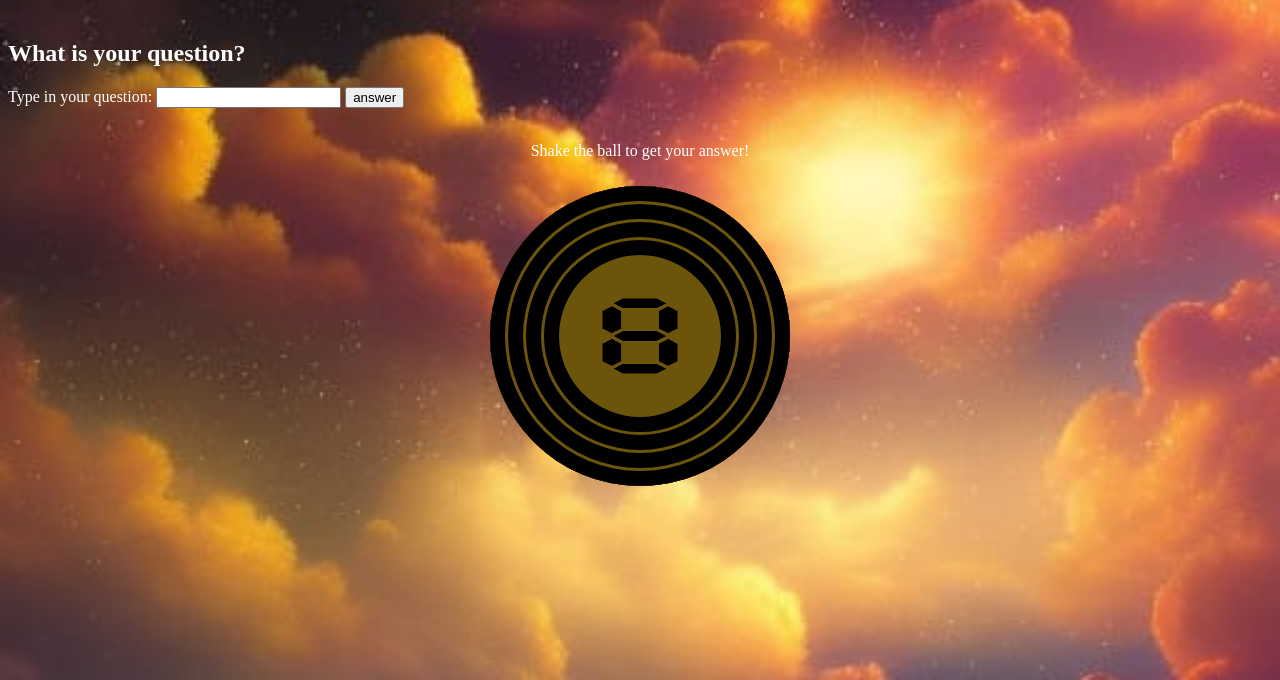
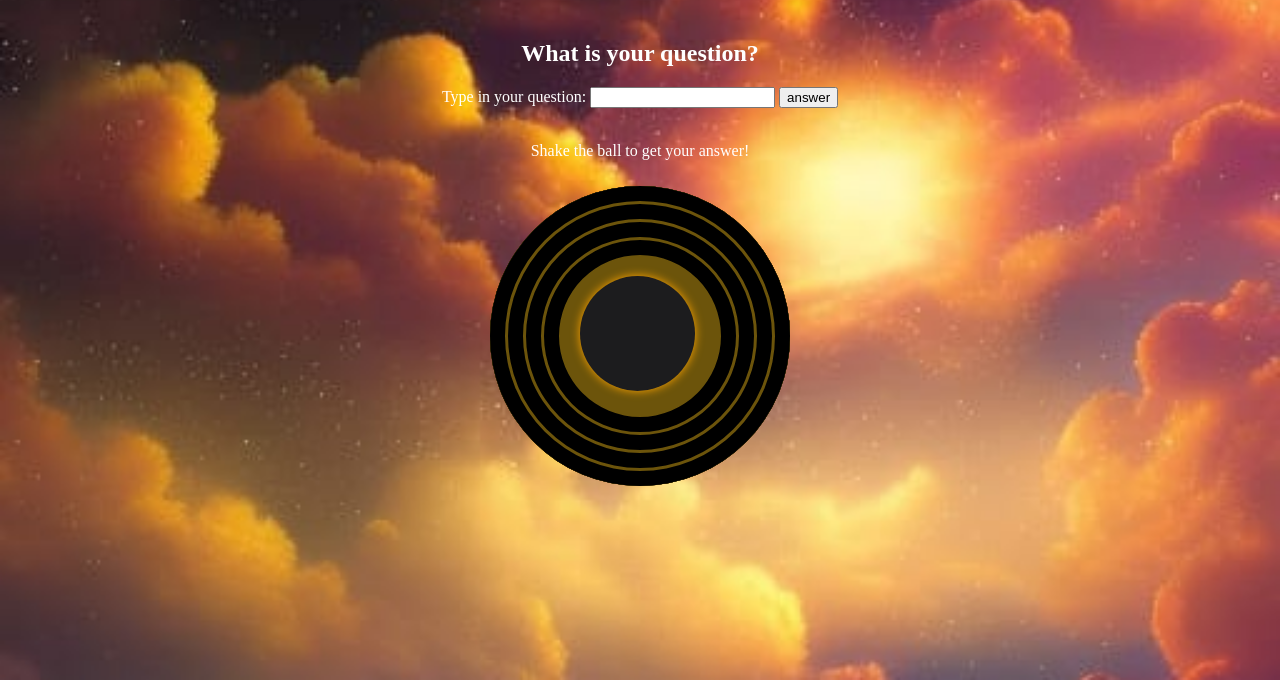
Before and after one commit to pandawarlord/cse110-sp23-group4, a plain HTML site: page source/8-ball/index.html in a window 1280 px wide. Shown: the part 120-800 px from the top of the page. Drawn offline with Linux system fonts and the light colour scheme; a web font is replaced by a local one.

Commit message:
Added first iteration of output box. Also centered input text.

```diff
--- a/source/8-ball/index.html
+++ b/source/8-ball/index.html
@@ -7,9 +7,9 @@
   <body>
     <h1 class="title"> MYSTICAL 8 BALL</h1>
     <h2> What is your question? </h2>
-      <div>
-        <label for="question_tb">Type in your question:</label>
-        <input id="question_tb" type="text">
+      <div class="input-text-div">
+        <label class="predict" for="question_tb">Type in your question:</label>
+        <input class="predict" id="question_tb" type="text">
         <input type="button" id="predict" class="predict" value="answer" onclick="predict()">
       </div>
 
--- a/source/8-ball/style.css
+++ b/source/8-ball/style.css
@@ -26,8 +26,10 @@ h1 {
   -moz-text-fill-color: transparent;
 
 }
+
 h2, label, .instructions {
   color: #ffffff;
+  text-align: center;
 }
 
 /* The 8-ball */
@@ -65,15 +67,44 @@ h2, label, .instructions {
   z-index: 1;
 }
 
-/* Text for result */
+
+/*To center the question and input answer text in the middle of the page*/
+.input-text-div {
+  display: block;
+  justify-content: center;
+  align-items: center;
+  text-align: center;
+}
+
+@font-face {
+  font-family: 'mysticalFont';
+  src: url("assets/AlmendraSC-Regular.ttf");
+  font-weight: normal;
+}
+
+/* Styling for the output/answer text box */
 .answer {
-  color: #000000;
-  font-family: 'Courier New', monospace;
-  top: 50%;
+  color: #FFA500; /* sets text color to orange */
+  font-family: 'mysticalFont', cursive;
+  font-weight: bold;
+  font-size: 12px;
+  line-height: 1.5;
+  text-align: center;
+  background-color: #1C1C1E;
+  padding: 20px;
+  border-radius: 50%; /* makes the border circular */
+  width: 25%;
+  height: 25%;
+  display: flex;
+  justify-content: center;
+  align-items: center;
+  text-shadow: 0px 0px 10px 0px #FFA500;
+  box-shadow: 0px 0px 10px 0px #FFA500;
   margin: 0;
   position: relative;
   z-index: 2;
-  font-size: 10px;
+  top: 30%;
+  left: 30%
 }
 
 /* Graphic area for the ball */
```
Also changed, not shown: source/8-ball/assets/AlmendraSC-Regular.ttf (added).
